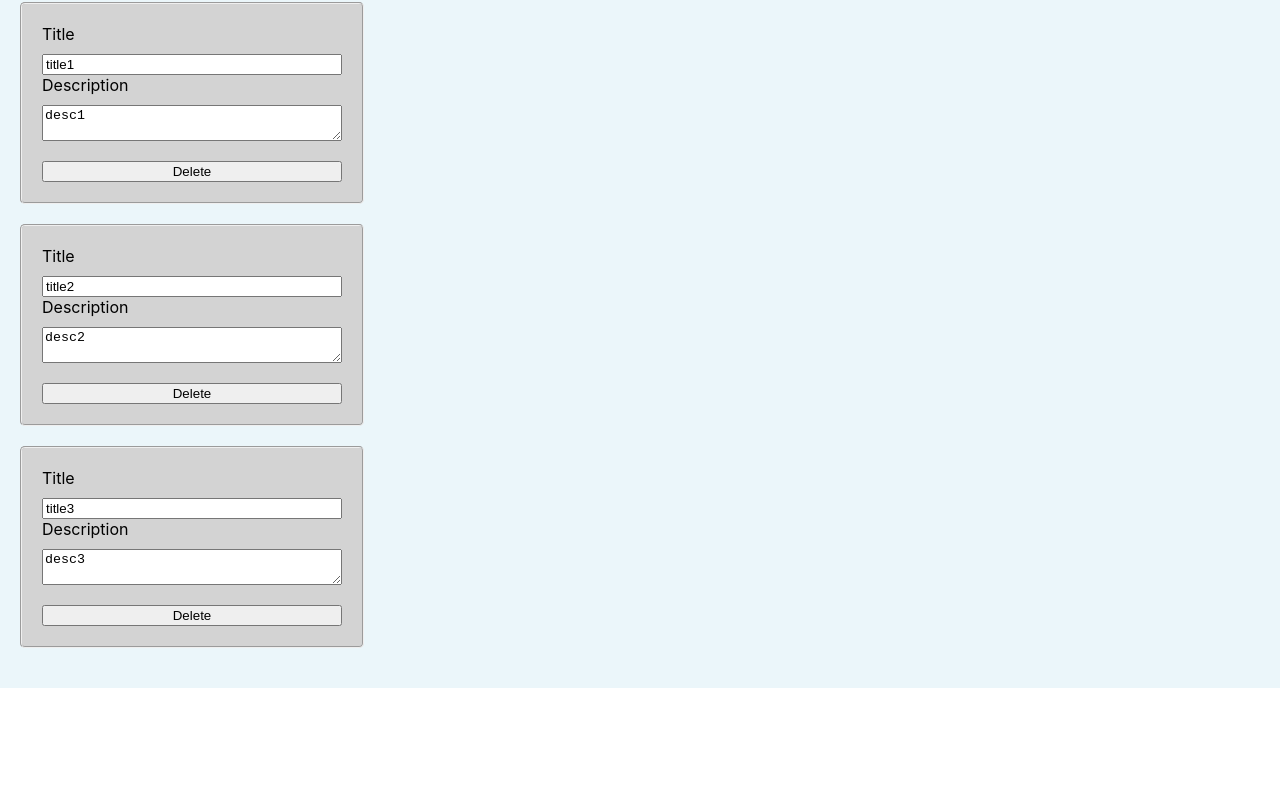
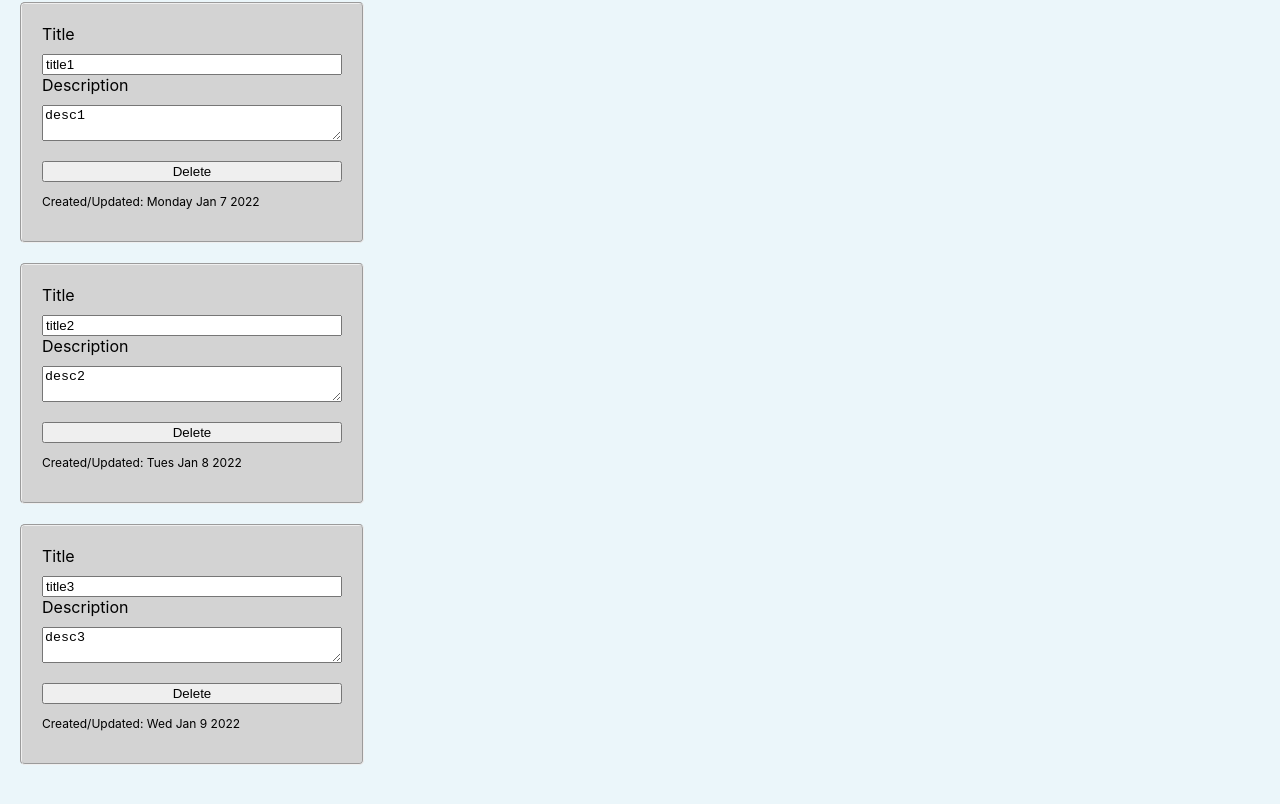
Before and after one commit to kammanz/idea-creator, a React (Create React App) app: page / in a window 1280 px wide. Shown: the part 362-1166 px from the top of the page. Before the commit the page ends 1050 px from the top, so only its background shows below. Built offline with nearby package versions, Linux system fonts and the light colour scheme.

Commit message:
display creation date

```diff
--- a/src/components/ReactForm.js
+++ b/src/components/ReactForm.js
@@ -4,9 +4,24 @@ import styles from './Card.module.css';
 
 const ReactForm = () => {
   const [ideas, setIdeas] = useState([
-    { id: 1, title: 'title1', description: 'desc1' },
-    { id: 2, title: 'title2', description: 'desc2' },
-    { id: 3, title: 'title3', description: 'desc3' },
+    {
+      id: 1,
+      title: 'title1',
+      description: 'desc1',
+      date: { numeral: 123, currentDate: 'Monday Jan 7 2022' },
+    },
+    {
+      id: 2,
+      title: 'title2',
+      description: 'desc2',
+      date: { numeral: 123, currentDate: 'Tues Jan 8 2022' },
+    },
+    {
+      id: 3,
+      title: 'title3',
+      description: 'desc3',
+      date: { numeral: 125, currentDate: 'Wed Jan 9 2022' },
+    },
   ]);
 
   const { register, handleSubmit, watch, setFocus, reset } = useForm();
@@ -15,11 +30,23 @@ const ReactForm = () => {
     setFocus('title');
   }, [ideas]);
 
+  let dateObject = () => {
+    let date = new Date();
+    let numeral = date.getTime();
+    let currentDate = date.toLocaleString();
+
+    return {
+      numeral,
+      currentDate,
+    };
+  };
+
   const submitList = (data) => {
     let newIdea = {
       id: Math.floor(Math.random() * 1000),
       title: data.title,
       description: data.description,
+      date: dateObject(),
     };
 
     reset();
@@ -70,6 +97,7 @@ const ReactForm = () => {
                 defaultValue={description}
                 {...register(description)}></textarea>
               <button onClick={(e) => handleClick(e, id)}>Delete</button>
+              <p>Created/Updated: {idea.date.currentDate}</p>
             </fieldset>
           );
         })}
```
